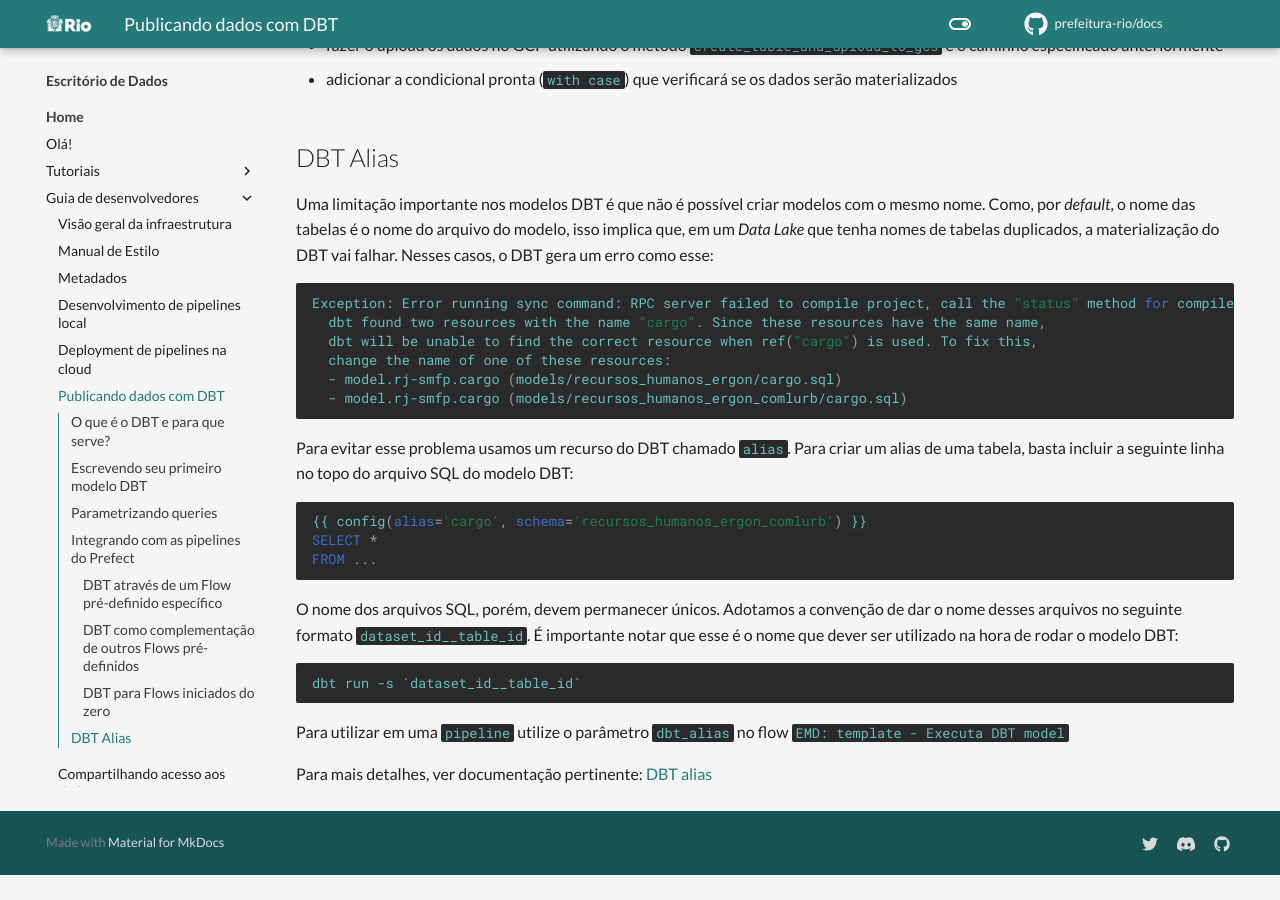
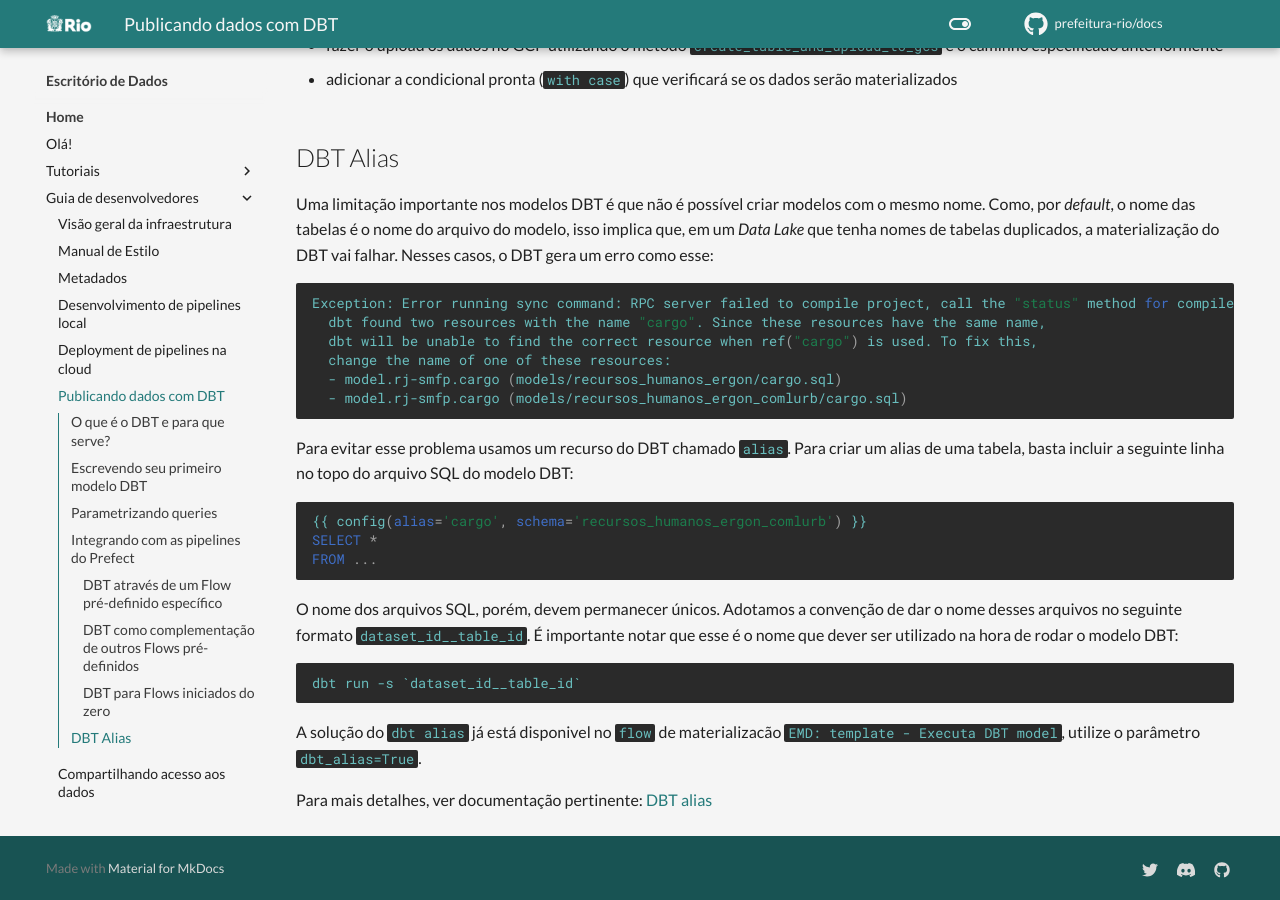
Before and after one commit to prefeitura-rio/docs, an MkDocs documentation site: the page built from docs/guia-desenvolvedores/dbt.md, in a window 1280 px wide and 900 px high, scrolled down 14688 px. Built offline with MkDocs 1.6.1 and Material for MkDocs 9.7.7, drawn with Linux system fonts in a browser that asks for light colours; comment, search, counter and statistics services are not loaded; before the commit the page ends 15563 px from its top, so only the background shows below that.

Commit message:
chore: add pipeline dbt alias instructions

````diff
--- a/docs/guia-desenvolvedores/dbt.md
+++ b/docs/guia-desenvolvedores/dbt.md
@@ -691,6 +691,6 @@ O nome dos arquivos SQL, porém, devem permanecer únicos. Adotamos a convençã
 dbt run -s `dataset_id__table_id`
 ```
 
-Para utilizar em uma `pipeline` utilize o parâmetro `dbt_alias` no flow `EMD: template - Executa DBT model`
+A solução do `dbt alias` já está disponivel no `flow` de materializacão `EMD: template - Executa DBT model`, utilize o parâmetro `dbt_alias=True`.
 
 Para mais detalhes, ver documentação pertinente: [DBT alias](https://docs.getdbt.com/docs/building-a-dbt-project/building-models/using-custom-aliases)
````
